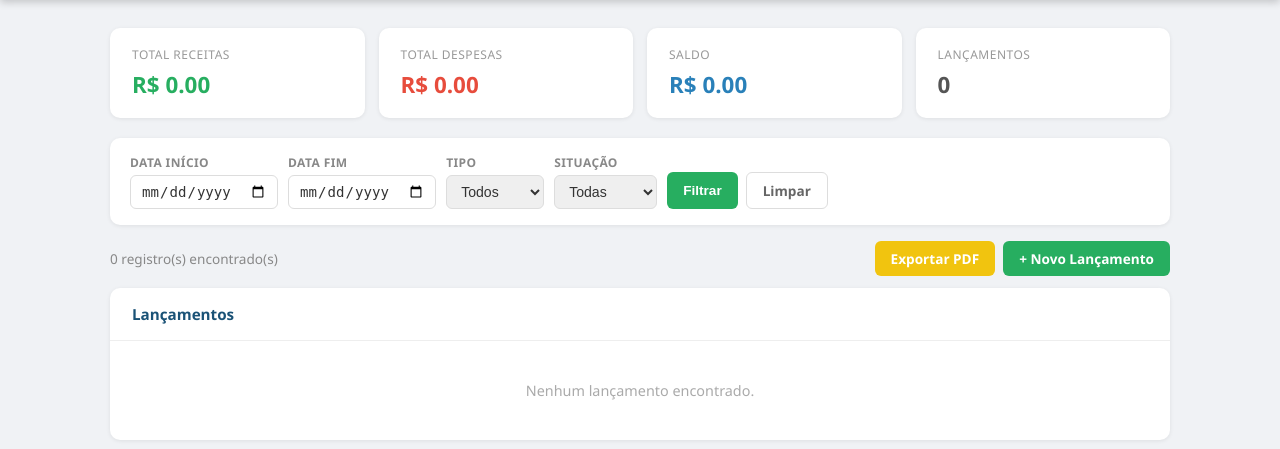
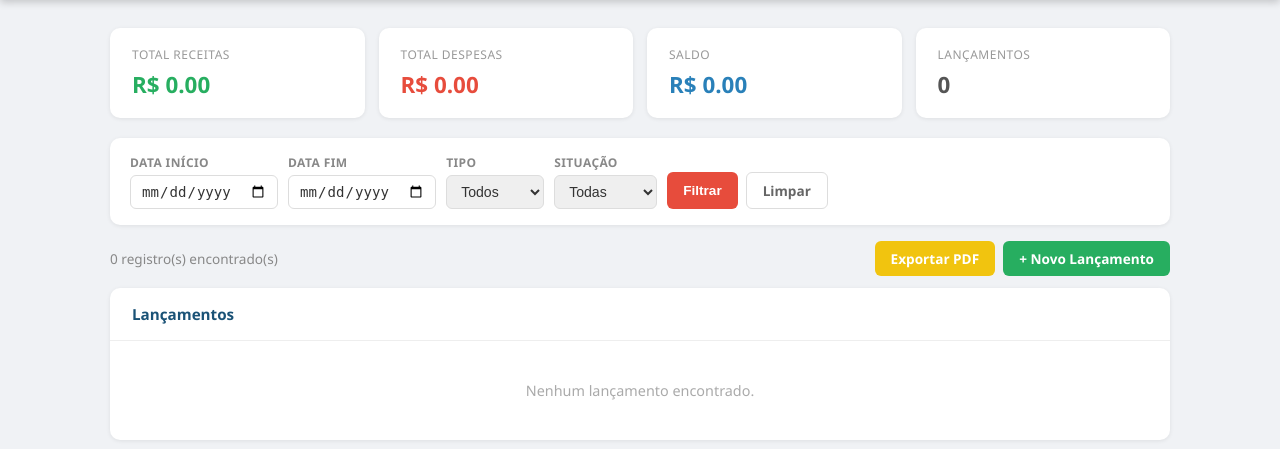
Before and after one commit to JonathanGuil/task2-financeiro, a Flask app: page / in a window 1280 px wide. Shown: the part 84-533 px from the top of the page. Run offline with Flask 3, Linux system fonts and the light colour scheme; the visitor is signed in with stand-in values (Sample User, id 1); data that the repository does not hold is empty; some libraries are stand-ins or nearby versions.

Commit message:
Update index.html(#1)

```diff
--- a/app/templates/index.html
+++ b/app/templates/index.html
@@ -87,7 +87,7 @@
     .btn { padding: 8px 16px; border: none; border-radius: 6px; cursor: pointer;
            font-size: 0.85rem; font-weight: 600; text-decoration: none;
            display: inline-flex; align-items: center; gap: 6px; }
-    .btn-primary  { background: #27ae60; color: white; }
+    .btn-primary  { background: #e74c3c; color: white; }
     .btn-primary:hover { background: #2471a3; }
     .btn-success  { background: #27ae60; color: white; }
     .btn-success:hover { background: #229954; }
```
